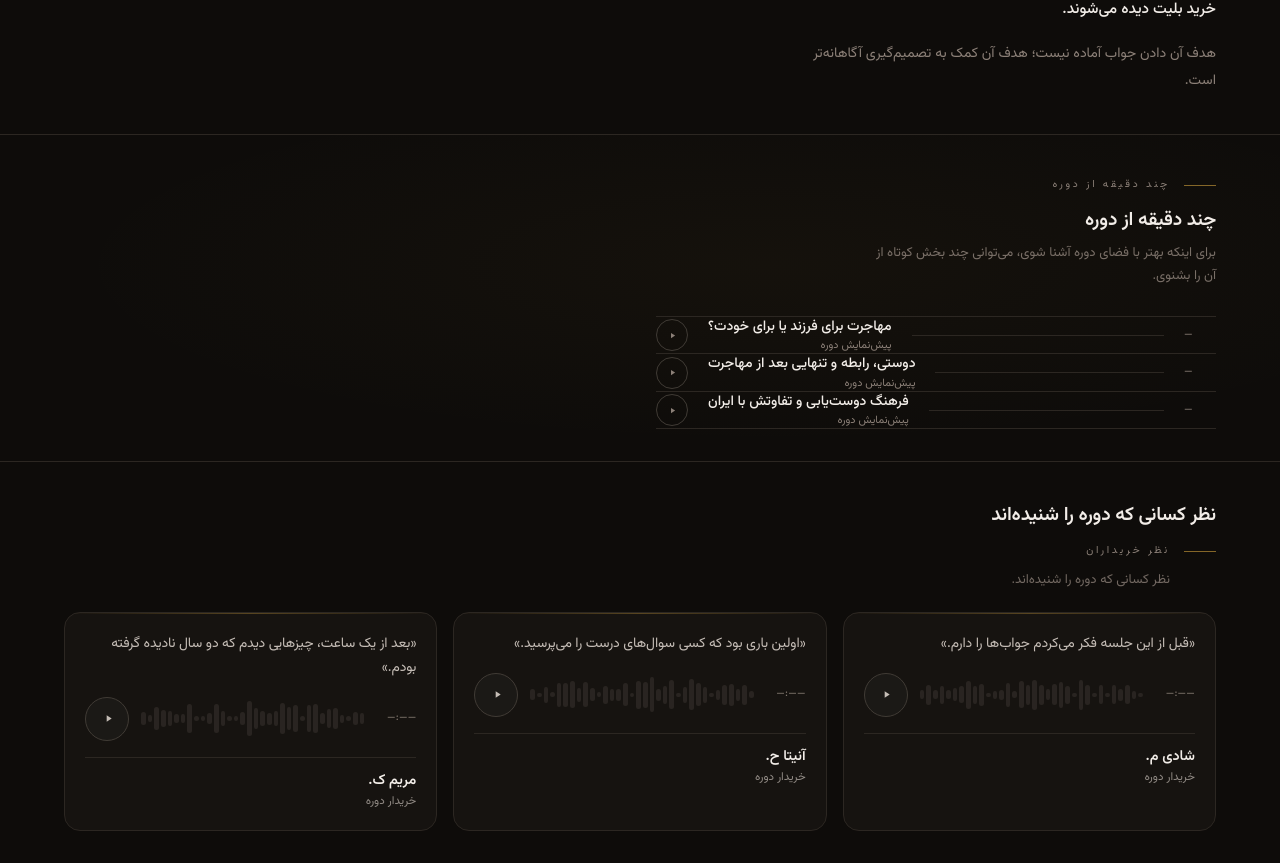
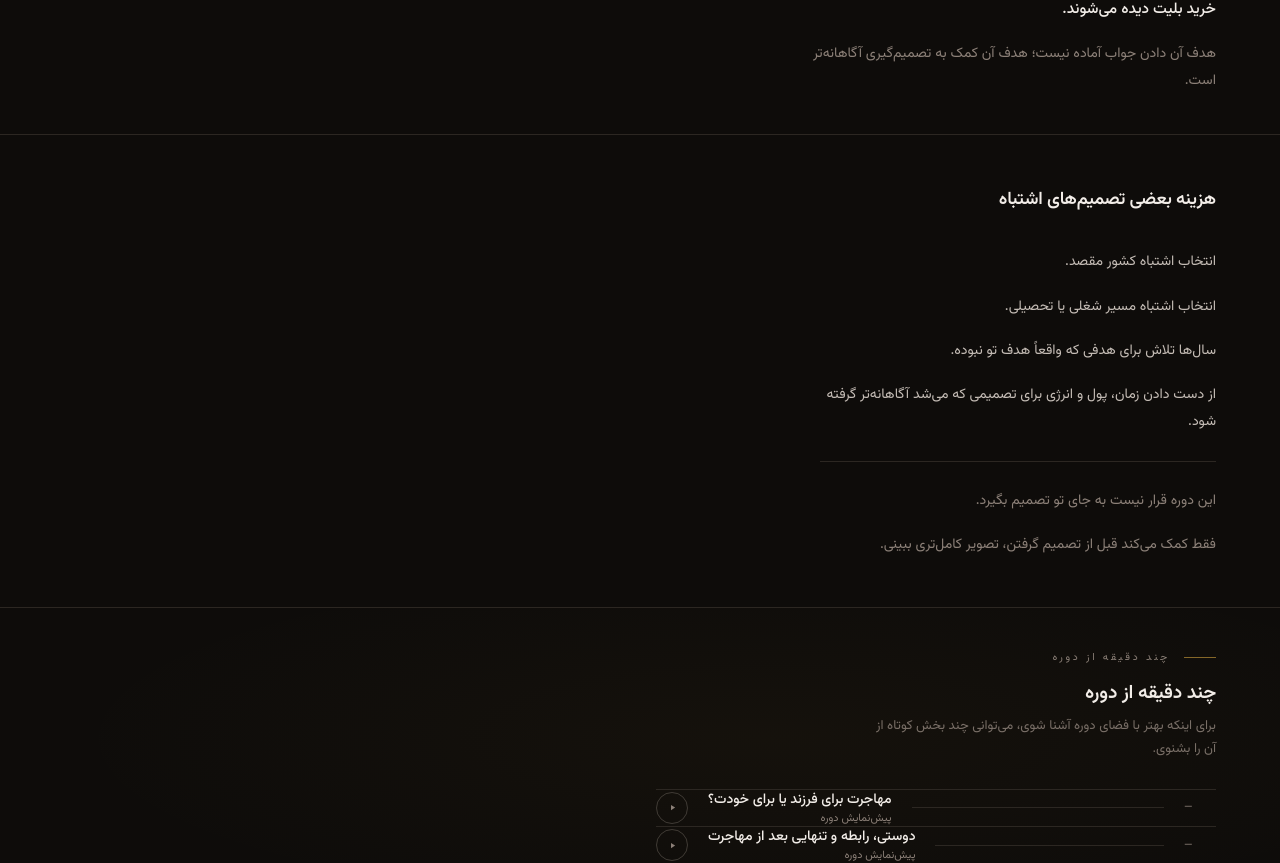
Before and after one commit to ashkanfara/ashkanfaraa.com, a Next.js app: page /course in a window 1280 px wide. Shown: the part 771-1634 px from the top of the page. Built offline with nearby package versions, Linux system fonts and the light colour scheme.

Commit message:
Add cost-of-wrong-decisions section, update form button copy

```diff
--- a/src/components/sections/CourseForm.tsx
+++ b/src/components/sections/CourseForm.tsx
@@ -266,7 +266,7 @@ function ApplicationStep({
           cursor:  isValid ? 'pointer' : 'not-allowed',
         }}
       >
-        ادامه — پرداخت
+        درخواست دسترسی به دوره
       </button>
     </form>
   )
--- a/src/components/sections/CoursePageShell.tsx
+++ b/src/components/sections/CoursePageShell.tsx
@@ -235,7 +235,55 @@ export function CoursePageShell() {
         </section>
       )}
 
-      {/* 4. AUDIO PREVIEWS */}
+      {/* 4. COST OF WRONG DECISIONS */}
+      {!hidden && (
+        <section
+          dir="rtl"
+          style={{
+            ...fadeStyle,
+            paddingInline: PAD,
+            paddingTop:    '3rem',
+            paddingBottom: '3rem',
+            borderTop:     '1px solid var(--border)',
+          }}
+        >
+          <h2 style={{
+            fontSize:      'clamp(1rem, 1.4vw, 1.15rem)',
+            fontWeight:    600,
+            letterSpacing: '-0.01em',
+            color:         'var(--foreground)',
+            marginBottom:  '2rem',
+          }}>
+            هزینه بعضی تصمیم‌های اشتباه
+          </h2>
+
+          <div style={{ maxWidth: '44ch', display: 'flex', flexDirection: 'column', gap: '1.1rem' }}>
+            <p style={{ fontSize: 'clamp(0.875rem, 1.1vw, 0.95rem)', color: 'var(--muted)', lineHeight: 1.9, margin: 0 }}>
+              انتخاب اشتباه کشور مقصد.
+            </p>
+            <p style={{ fontSize: 'clamp(0.875rem, 1.1vw, 0.95rem)', color: 'var(--muted)', lineHeight: 1.9, margin: 0 }}>
+              انتخاب اشتباه مسیر شغلی یا تحصیلی.
+            </p>
+            <p style={{ fontSize: 'clamp(0.875rem, 1.1vw, 0.95rem)', color: 'var(--muted)', lineHeight: 1.9, margin: 0 }}>
+              سال‌ها تلاش برای هدفی که واقعاً هدف تو نبوده.
+            </p>
+            <p style={{ fontSize: 'clamp(0.875rem, 1.1vw, 0.95rem)', color: 'var(--muted)', lineHeight: 1.9, margin: 0 }}>
+              از دست دادن زمان، پول و انرژی برای تصمیمی که می‌شد آگاهانه‌تر گرفته شود.
+            </p>
+
+            <div style={{ height: '1px', background: 'var(--border)', margin: '0.5rem 0' }} />
+
+            <p style={{ fontSize: 'clamp(0.875rem, 1.1vw, 0.95rem)', color: 'var(--subtle)', lineHeight: 1.9, margin: 0 }}>
+              این دوره قرار نیست به جای تو تصمیم بگیرد.
+            </p>
+            <p style={{ fontSize: 'clamp(0.875rem, 1.1vw, 0.95rem)', color: 'var(--subtle)', lineHeight: 1.9, margin: 0 }}>
+              فقط کمک می‌کند قبل از تصمیم گرفتن، تصویر کامل‌تری ببینی.
+            </p>
+          </div>
+        </section>
+      )}
+
+      {/* 5. AUDIO PREVIEWS */}
       {!hidden && (
         <section
           dir="rtl"
```
